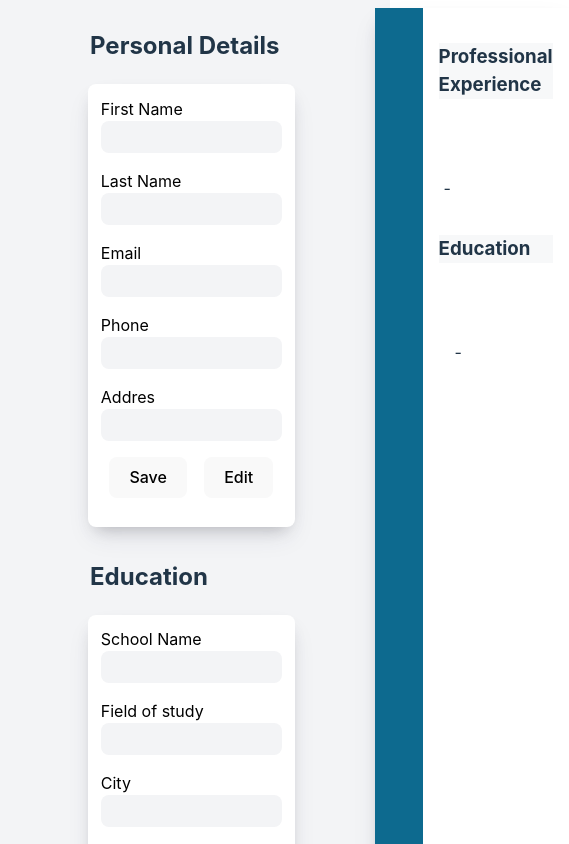
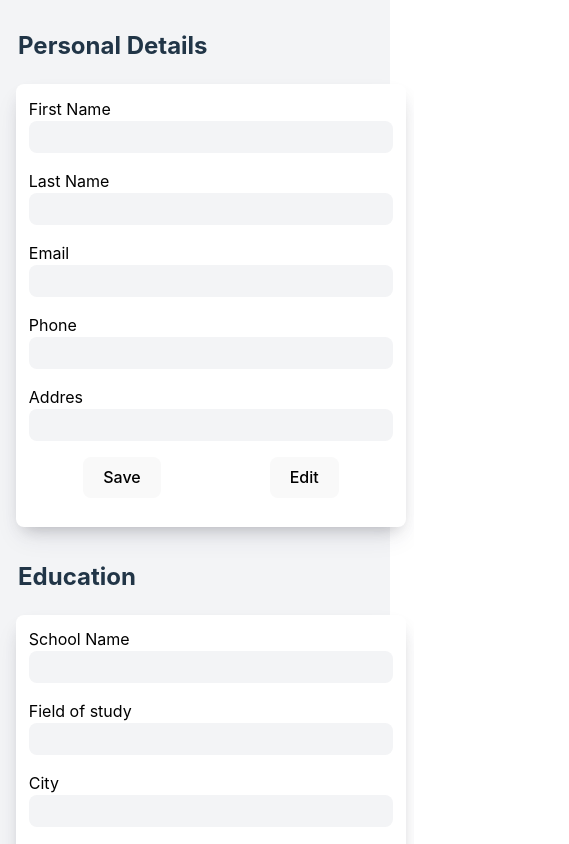
Before and after one commit to Uwancha/cv-maker, a React (Vite) app: page / in a window 390 px wide. Shown: the top 844 px of the page, 569 px wide, since content can reach past the window. Built offline with nearby package versions, Linux system fonts and the light colour scheme.

Commit message:
feat: Add mobile support and improve the UX

```diff
--- a/src/App.css
+++ b/src/App.css
@@ -3,13 +3,13 @@
   max-width: 1280px;
   padding: .5rem;
 
-  margin-left: 5rem;
-  margin-right: .5rem;
+  margin-left: 3rem;
+  margin-right: .1rem;
 }
 
 .main {
   display: grid;
-  column-gap: 5rem;
+  column-gap: 3rem;
   grid-template-columns: 5fr 10fr;
 }
 
@@ -20,6 +20,8 @@
 .output {
   display: grid;
   grid-template-columns: 2fr 3fr;
+  height: 50%;
+  margin-top: 4rem;
 
   box-shadow: rgba(50, 50, 93, 0.1) 0px 13px 27px -5px,
   rgba(0, 0, 0, 0.25) 0px 8px 16px -8px;
@@ -31,6 +33,12 @@
 
 .output > * {
   padding: 1rem;
+}
+
+.content {
+  display: grid;
+  grid-template-rows: repeat(2, 1fr);
+  background-color: white;
 }
 
 .logo {
@@ -46,27 +54,15 @@
   filter: drop-shadow(0 0 2em #61dafbaa);
 }
 
+@media (max-width: 768px) {
+  #root {
+    margin-left: .5rem;
+  }
 
-
-@keyframes logo-spin {
-  from {
-    transform: rotate(0deg);
-  }
-  to {
-    transform: rotate(360deg);
+  .main {
+    grid-template-rows: 4fr 5fr;
+    grid-template-columns: 1fr;
+    width: 100vw;
+    max-width: 1500px;
   }
 }
-
-@media (prefers-reduced-motion: no-preference) {
-  a:nth-of-type(2) .logo {
-    animation: logo-spin infinite 20s linear;
-  }
-}
-
-.card {
-  padding: 2em;
-}
-
-.read-the-docs {
-  color: #888;
-}
--- a/src/App.jsx
+++ b/src/App.jsx
@@ -46,7 +46,7 @@ function App() {
         <div>
         <GeneralInfo fullName={fullName} email={email} phone={phone} address={addres}/>
         </div>
-        <div>
+        <div className='content'>
           <Experience company={company} position={position} description={description} fromDate={fromDate} untilDate={untilDate}/>
           <Education schoolName={schoolName} field={field} city={city} startDate={startDate} endDate={endDate}/>
         </div>
--- a/src/styles/general.css
+++ b/src/styles/general.css
@@ -50,7 +50,8 @@ textarea:focus {
 
 .experinces > div{
     display: flex;
-    justify-content: space-between;
+    align-items: center;
+    gap: 3rem;
 }
 
 #dates {
@@ -64,6 +65,7 @@ textarea:focus {
 
 .education div {
     display: flex;
+    align-items: center;
     gap: 1rem;
 }
 
@@ -79,16 +81,13 @@ textarea:focus {
     margin-left: 1rem;
 }
 
-.date-description {
-    display: flex;
-    justify-content: space-between;
-}
-
 .date-description :first-child {
     display: flex;
     gap: .3rem;
 }
 
 .header {
-    background-color: #f3f4f6a7;
+    background-color: #f3f4f6;
+    border-radius: 8px;
+    padding-left: .5rem;
 }
```
